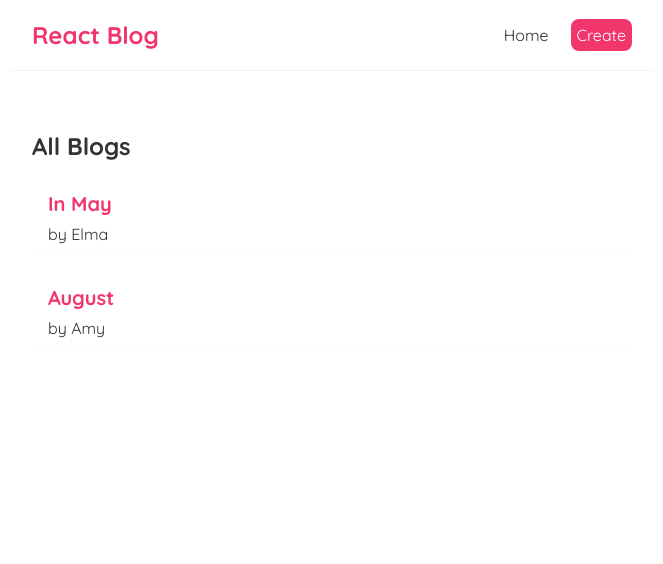
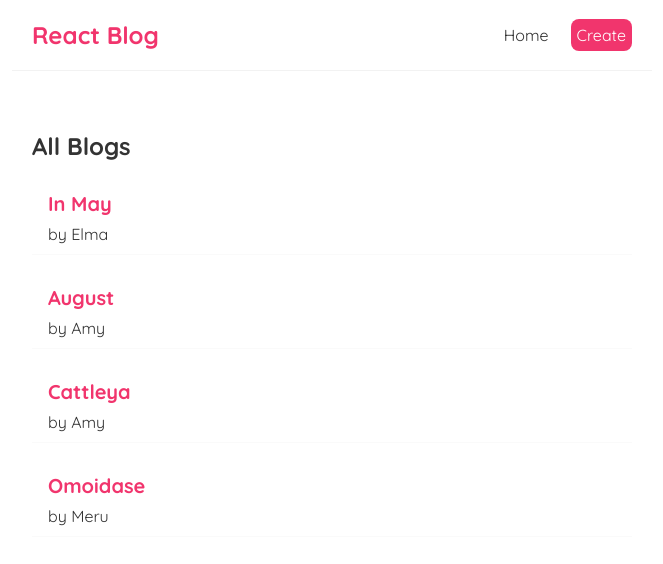
Before and after one commit to VeyGudTek/Blog_Test, a React (Create React App) app: page / in a window 1280 px wide. Shown: the top 564 px of the page, without its empty margins (308-971 px from the left). Built offline with nearby package versions, Linux system fonts and the light colour scheme; data requests are answered from the project's data file.

Commit message:
Added Post Request

```diff
--- a/data/db.json
+++ b/data/db.json
@@ -4,13 +4,25 @@
       "title": "In May",
       "author": "Elma",
       "body": "From an Emerald Green Window",
-            "id": 1
+      "id": "1"
     },
     {
       "title": "August",
       "author": "Amy",
       "body": "A Certain Person, Moonlight",
-            "id": 2
+      "id": "2"
+    },
+    {
+      "id": "e2ee",
+      "title": "Cattleya",
+      "body": "Blooming in that Summer",
+      "author": "Amy"
+    },
+    {
+      "id": "02d2",
+      "title": "Omoidase",
+      "body": "I can't remember",
+      "author": "Meru"
     }
   ]
 }
--- a/src/Create.js
+++ b/src/Create.js
@@ -4,10 +4,22 @@ const Create = () => {
     const [title, setTitle] = useState("")
     const [body, setBody] = useState("")
     const [author, setAuthor] = useState("Elma")
+    const [isLoading, setIsLoading] = useState(false)
 
     const handleSubmit = (e) => {
         e.preventDefault()
         const blog = {title, body, author}
+
+        setIsLoading(true)
+
+        fetch('http://localhost:8000/blogs', {
+            method: 'POST',
+            headers: {'Content-Type': 'application/json'},
+            body: JSON.stringify(blog)
+        }).then((res) => {
+            console.log(res)
+            setIsLoading(false)
+        })
     }
 
     return (
@@ -34,7 +46,8 @@ const Create = () => {
                     <option value="Amy">Amy</option>
                     <option value="Meru">Meru</option>
                 </select>
-                <button>Add Blog</button>
+                {!isLoading && <button>Add Blog</button>}
+                {isLoading && <button disabled>Sending</button>}
             </form>
         </div>
     )
```
Lines whose indentation alone changed are shown as unchanged.
